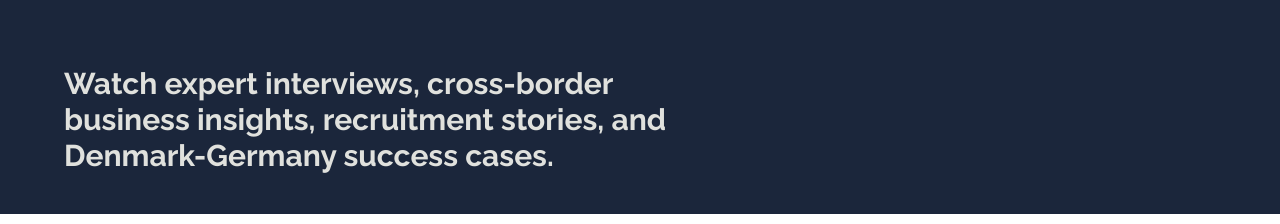
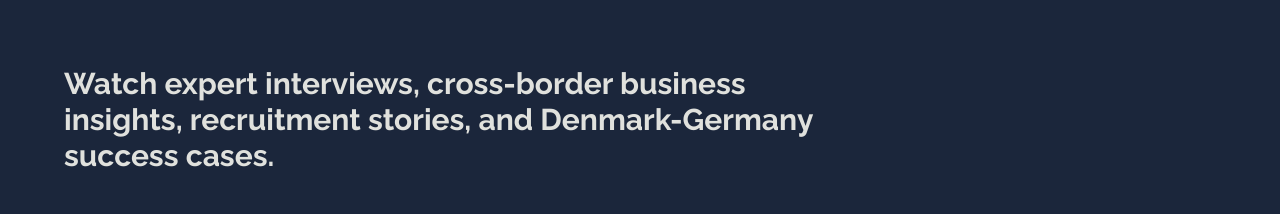
Before and after one commit to lucasalm7/BusinessDEDK, a Vue app: page /media in a window 1280 px wide. Shown: the part 259-483 px from the top of the page. Built offline with nearby package versions, Linux system fonts and the light colour scheme; no server answers; the HTML template or start-up script is replaced by a standard one.

Commit message:
[FIX]Hero text media channel

```diff
--- a/src/router/Media.vue
+++ b/src/router/Media.vue
@@ -29,7 +29,7 @@
       </h1>
     </div>
 
-    <div class="col-span-12 md:col-span-7">
+    <div class="col-span-12 md:col-span-8">
       <p class="text-off-white text-lg md:text-2xl lg:text-3xl font-bold leading-9">
         Watch expert interviews, cross-border business insights, recruitment stories, and Denmark-Germany success cases.
       </p>
```
